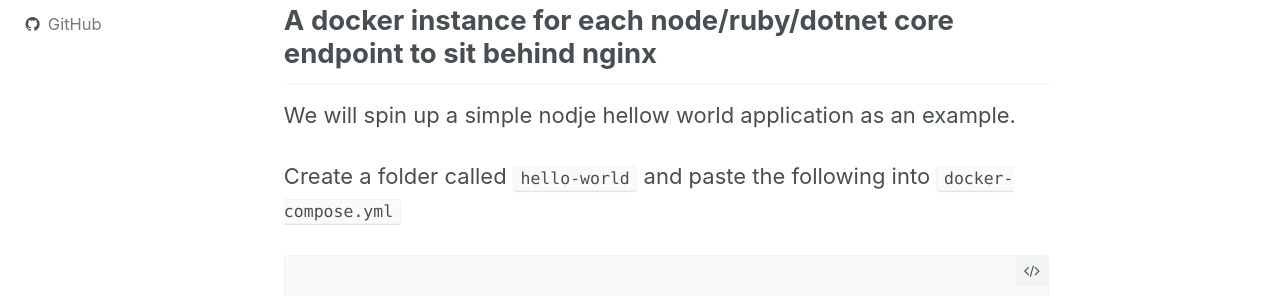
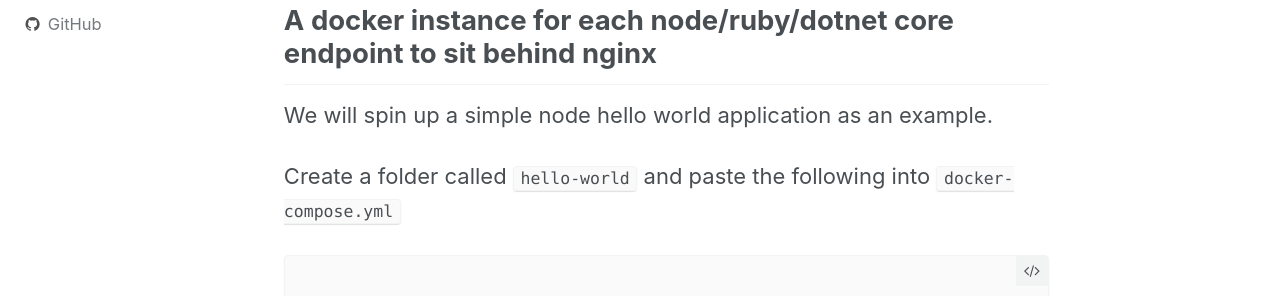
Before and after one commit to halfnelson/halfnelson.github.io, a Jekyll site: the page built from _posts/2017-07-19-reusable-secure-web-project-hosting-with-docker-compose.md, in a window 1280 px wide and 900 px high, scrolled down 2796 px. Shown: the part 158-454 px from the top of the window. Built offline with Jekyll 4.4.1, drawn with Linux system fonts in a browser that asks for light colours.

Commit message:
Updated 2017-07-19-reusable-secure-web-project-hosting-with-docker-compose.md

```diff
--- a/_posts/2017-07-19-reusable-secure-web-project-hosting-with-docker-compose.md
+++ b/_posts/2017-07-19-reusable-secure-web-project-hosting-with-docker-compose.md
@@ -53,7 +53,7 @@ With our network spun up we can add our first application.
 
 ## A docker instance for each node/ruby/dotnet core endpoint to sit behind nginx
 
-We will spin up a simple nodje hellow world application as an example.
+We will spin up a simple node hello world application as an example.
 
 Create a folder called `hello-world` and paste the following into `docker-compose.yml`
 
```
